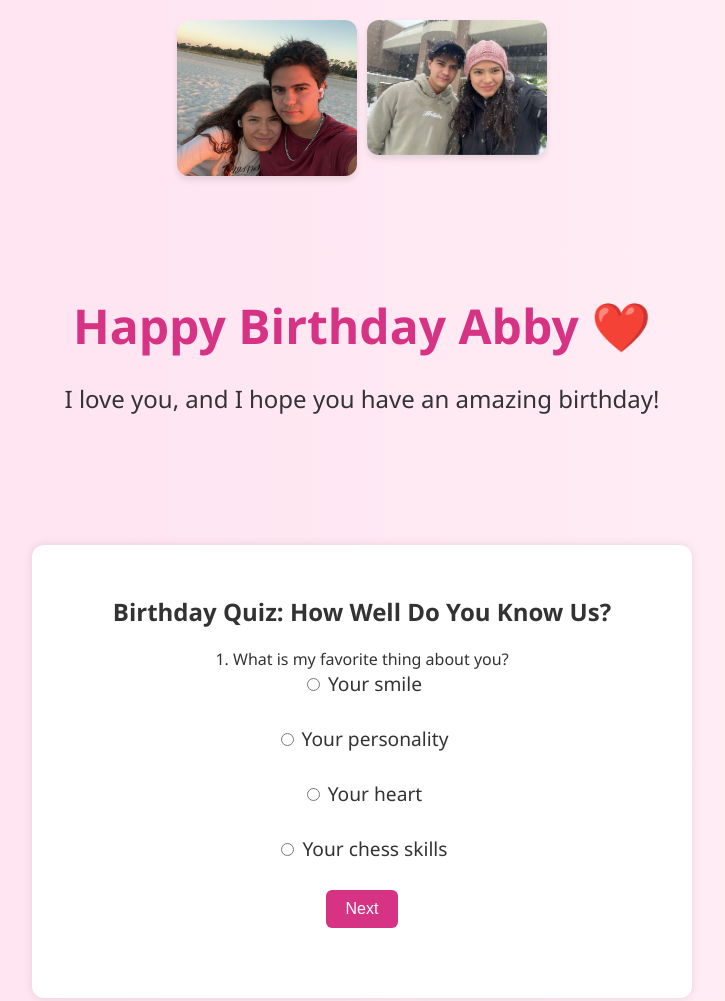
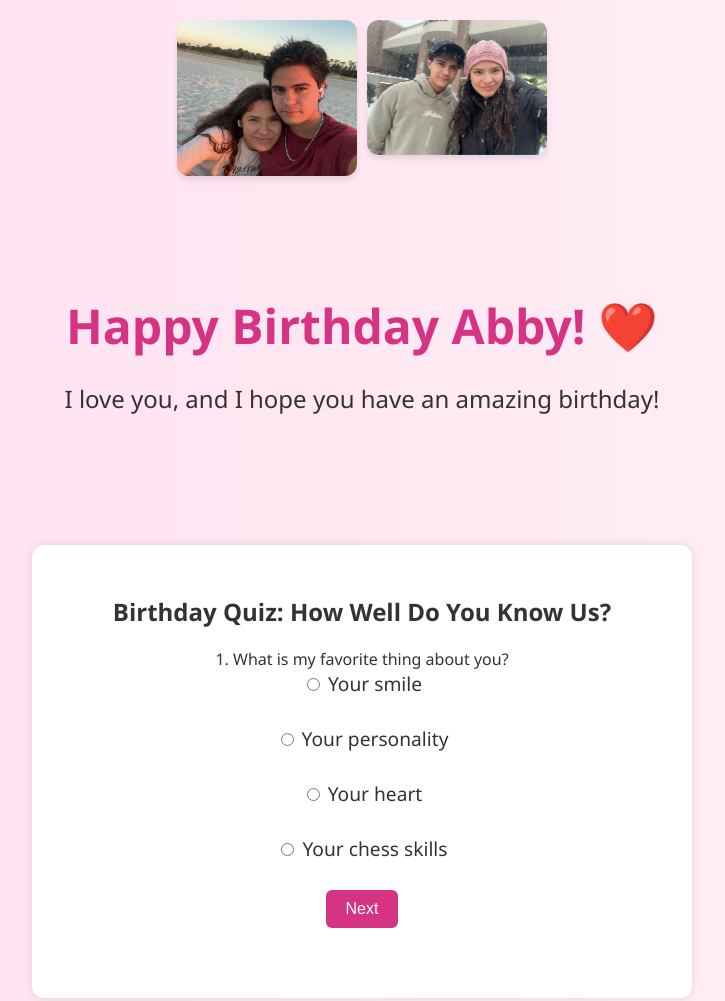
Before and after one commit to micahbb05/micahbb05.github.io, a plain HTML site: page index.html in a window 1280 px wide. Shown: the top 1001 px of the page, without its empty margins (278-1003 px from the left). Drawn offline with Linux system fonts and the light colour scheme.

Commit message:
Update index.html

```diff
--- a/index.html
+++ b/index.html
@@ -222,7 +222,7 @@
   </div>
 
   <div class="container">
-    <h1>Happy Birthday Abby ❤️</h1>
+    <h1>Happy Birthday Abby! ❤️</h1>
     <p>I love you, and I hope you have an amazing birthday!</p>
   </div>
 
```
